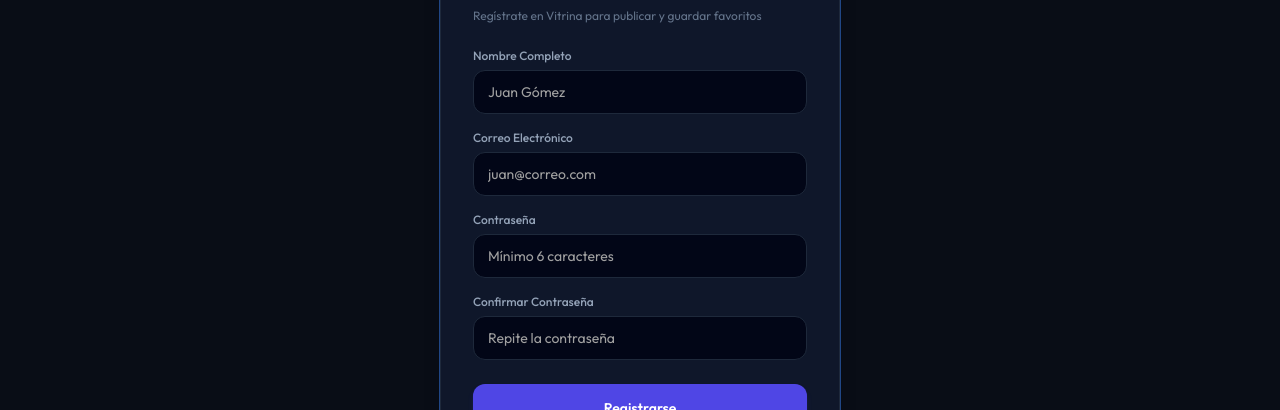
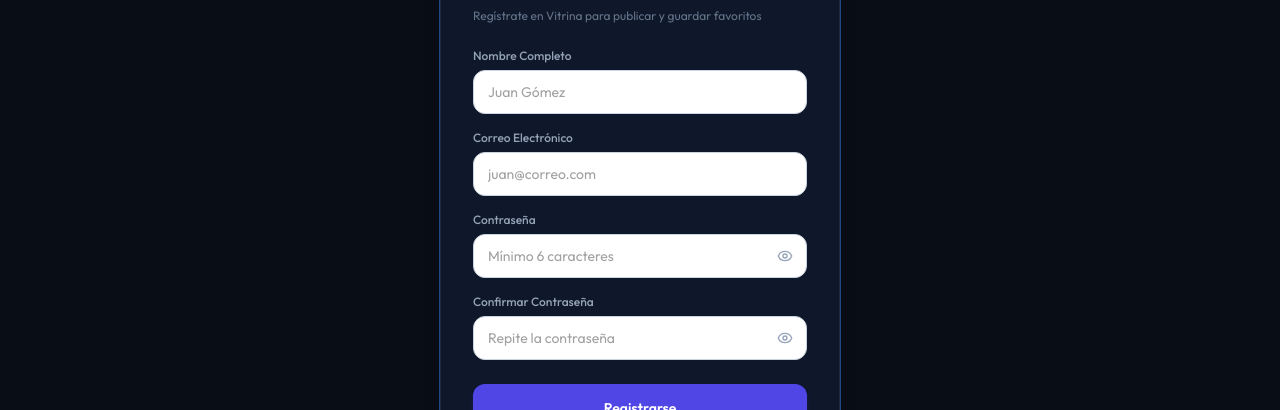
Before and after one commit to edolivares/vitrina-web, a React (Vite) app: page /registro in a window 1280 px wide. Shown: the part 237-647 px from the top of the page. Built offline with nearby package versions, Linux system fonts and the light colour scheme; no server answers.

Commit message:
Refactor de login y register con react hook form y mejoras visuales

```diff
--- a/src/views/Login.jsx
+++ b/src/views/Login.jsx
@@ -1,8 +1,10 @@
-import { useState } from 'react';
+import { useState, useEffect } from 'react';
 import { useNavigate, useLocation, useSearchParams, Link } from 'react-router-dom';
-import { Loader2, LogIn } from 'lucide-react';
+import { Loader2, LogIn, Eye, EyeOff } from 'lucide-react';
 import { Helmet } from 'react-helmet-async';
 import { sileo } from 'sileo';
+import { useForm } from 'react-hook-form';
+import { zodResolver } from '@hookform/resolvers/zod';
 import { useUser } from '@/context/UserContext';
 import { loginSchema } from '@/schemas/auth.schema';
 import { Button } from '@/components/ui/button';
@@ -10,46 +12,39 @@ import { Input } from '@/components/ui/input';
 import { Card, CardHeader, CardContent, CardTitle, CardDescription } from '@/components/ui/card';
 
 export function Login() {
-  const { login } = useUser();
+  const { user, login } = useUser();
   const navigate = useNavigate();
   const location = useLocation();
   const [searchParams] = useSearchParams();
+  const [showPassword, setShowPassword] = useState(false);
 
-  const [email, setEmail] = useState('diego@vitrina.cl');
-  const [password, setPassword] = useState('password123');
+  const {
+    register,
+    handleSubmit,
+    formState: { errors, isSubmitting },
+  } = useForm({
+    resolver: zodResolver(loginSchema),
+  });
 
-  const [errors, setErrors] = useState({});
-  const [submitting, setSubmitting] = useState(false);
+  const rawFrom = location.state?.from?.pathname || searchParams.get('redirect') || '/';
+  const from = (rawFrom === '/login' || rawFrom === '/registro') ? '/' : rawFrom;
 
-  const from = location.state?.from?.pathname || searchParams.get('redirect') || '/';
+  useEffect(() => {
+    if (user) {
+      navigate(from, { replace: true });
+    }
+  }, [user, navigate, from]);
 
-  const handleSubmit = async (e) => {
-    e.preventDefault();
-    setErrors({});
-    setSubmitting(true);
-
+  const onSubmit = async (data) => {
     try {
-
-      loginSchema.parse({ email, password });
-
-      await login(email, password);
-
+      await login(data.email, data.password);
       navigate(from, { replace: true });
     } catch (err) {
-      if (err.name === 'ZodError') {
-        const fieldErrors = {};
-        err.errors.forEach((validationError) => {
-          fieldErrors[validationError.path[0]] = validationError.message;
-        });
-        setErrors(fieldErrors);
-      } else {
+      const errorMsg = err.response?.data?.message || err.message || 'Error de conexión';
       sileo.error({
         title: 'No se pudo iniciar sesión',
-          description: err.message || 'Error de conexión'
+        description: errorMsg,
       });
-      }
-    } finally {
-      setSubmitting(false);
     }
   };
 
@@ -74,7 +69,7 @@ export function Login() {
         </CardHeader>
 
         <CardContent className="p-0">
-          <form onSubmit={handleSubmit} className="flex flex-col gap-4">
+          <form onSubmit={handleSubmit(onSubmit)} className="flex flex-col gap-4">
 
             <div className="flex flex-col gap-1.5">
               <label className="text-xs font-medium text-slate-400">
@@ -82,19 +77,18 @@ export function Login() {
               </label>
               <Input
                 type="text"
-                value={email}
-                onChange={(e) => setEmail(e.target.value)}
+                {...register('email')}
                 placeholder="nombre@correo.com"
-                disabled={submitting}
-                className={`w-full bg-slate-950 border rounded-xl h-11 px-3.5 text-sm text-slate-200 placeholder-slate-600 focus-visible:ring-0 focus-visible:ring-offset-0 focus-visible:border-indigo-500 transition-colors ${
+                disabled={isSubmitting}
+                className={`w-full bg-white border rounded-xl h-11 px-3.5 text-sm text-slate-900 placeholder-slate-400 focus-visible:ring-0 focus-visible:ring-offset-0 focus-visible:border-indigo-500 transition-colors ${
                   errors.email
                     ? 'border-rose-500/50 focus-visible:border-rose-500'
-                    : 'border-slate-800 focus-visible:border-indigo-500'
+                    : 'border-slate-300 focus-visible:border-indigo-500'
                 }`}
               />
               {errors.email && (
                 <span className="text-[10px] text-rose-400 font-medium pl-1">
-                  {errors.email}
+                  {errors.email.message}
                 </span>
               )}
             </div>
@@ -105,32 +99,41 @@ export function Login() {
                   Contraseña
                 </label>
               </div>
+              <div className="relative w-full flex items-center">
                 <Input
-                type="password"
-                value={password}
-                onChange={(e) => setPassword(e.target.value)}
+                  type={showPassword ? 'text' : 'password'}
+                  {...register('password')}
                   placeholder="••••••••"
-                disabled={submitting}
-                className={`w-full bg-slate-950 border rounded-xl h-11 px-3.5 text-sm text-slate-200 placeholder-slate-600 focus-visible:ring-0 focus-visible:ring-offset-0 focus-visible:border-indigo-500 transition-colors ${
+                  disabled={isSubmitting}
+                  className={`w-full bg-white border rounded-xl h-11 pl-3.5 pr-10 text-sm text-slate-900 placeholder-slate-400 focus-visible:ring-0 focus-visible:ring-offset-0 focus-visible:border-indigo-500 transition-colors ${
                     errors.password
                       ? 'border-rose-500/50 focus-visible:border-rose-500'
-                    : 'border-slate-800 focus-visible:border-indigo-500'
+                      : 'border-slate-300 focus-visible:border-indigo-500'
                   }`}
                 />
+                <button
+                  type="button"
+                  onClick={() => setShowPassword(!showPassword)}
+                  className="absolute right-3.5 text-slate-400 hover:text-slate-600 focus:outline-none"
+                  disabled={isSubmitting}
+                >
+                  {showPassword ? <EyeOff className="w-4 h-4" /> : <Eye className="w-4 h-4" />}
+                </button>
+              </div>
               {errors.password && (
                 <span className="text-[10px] text-rose-400 font-medium pl-1">
-                  {errors.password}
+                  {errors.password.message}
                 </span>
               )}
             </div>
 
             <Button
               type="submit"
-              disabled={submitting}
+              disabled={isSubmitting}
               className="w-full py-6 rounded-xl font-semibold bg-indigo-600 hover:bg-indigo-500 text-white flex items-center justify-center gap-2 transition-all shadow-md shadow-indigo-600/20 disabled:opacity-50 disabled:cursor-not-allowed mt-2 active:scale-[0.98] border-none"
               size="lg"
             >
-              {submitting ? (
+              {isSubmitting ? (
                 <>
                   <Loader2 className="w-4 h-4 animate-spin" />
                   Validando datos...
--- a/src/views/Register.jsx
+++ b/src/views/Register.jsx
@@ -1,8 +1,10 @@
-import { useState } from 'react';
+import { useState, useEffect } from 'react';
 import { useNavigate, useSearchParams, Link } from 'react-router-dom';
-import { Loader2, UserPlus } from 'lucide-react';
+import { Loader2, UserPlus, Eye, EyeOff } from 'lucide-react';
 import { Helmet } from 'react-helmet-async';
 import { sileo } from 'sileo';
+import { useForm } from 'react-hook-form';
+import { zodResolver } from '@hookform/resolvers/zod';
 import { useUser } from '@/context/UserContext';
 import { registerSchema } from '@/schemas/auth.schema';
 import { Button } from '@/components/ui/button';
@@ -10,47 +12,45 @@ import { Input } from '@/components/ui/input';
 import { Card, CardHeader, CardContent, CardTitle, CardDescription } from '@/components/ui/card';
 
 export function Register() {
-  const { register } = useUser();
+  const { user, register: registerUser } = useUser();
   const navigate = useNavigate();
   const [searchParams] = useSearchParams();
+  const [showPassword, setShowPassword] = useState(false);
+  const [showPasswordConfirm, setShowPasswordConfirm] = useState(false);
 
-  const [name, setName] = useState('');
-  const [email, setEmail] = useState('');
-  const [password, setPassword] = useState('');
-  const [passwordConfirm, setPasswordConfirm] = useState('');
+  const {
+    register: registerInput,
+    handleSubmit,
+    formState: { errors, isSubmitting },
+  } = useForm({
+    resolver: zodResolver(registerSchema),
+  });
 
-  const [errors, setErrors] = useState({});
-  const [submitting, setSubmitting] = useState(false);
+  const rawRedirectPath = searchParams.get('redirect') || '/';
+  const redirectPath = (rawRedirectPath === '/login' || rawRedirectPath === '/registro') ? '/' : rawRedirectPath;
 
-  const redirectPath = searchParams.get('redirect') || '/';
+  useEffect(() => {
+    if (user) {
+      navigate(redirectPath, { replace: true });
+    }
+  }, [user, navigate, redirectPath]);
 
-  const handleSubmit = async (e) => {
-    e.preventDefault();
-    setErrors({});
-    setSubmitting(true);
-
+  const onSubmit = async (data) => {
     try {
-
-      registerSchema.parse({ name, email, password, passwordConfirm });
-
-      await register({ name, email, password, passwordConfirm });
+      await registerUser({
+        name: data.name,
+        email: data.email,
+        password: data.password,
+        passwordConfirm: data.passwordConfirm,
+      });
 
       navigate(redirectPath, { replace: true });
     } catch (err) {
-      if (err.name === 'ZodError') {
-        const fieldErrors = {};
-        err.errors.forEach((validationError) => {
-          fieldErrors[validationError.path[0]] = validationError.message;
-        });
-        setErrors(fieldErrors);
-      } else {
+      const errorMsg = err.response?.data?.message || err.message || 'Error en el servidor';
       sileo.error({
         title: 'No se pudo crear la cuenta',
-          description: err.message || 'Error en el servidor'
+        description: errorMsg,
       });
-      }
-    } finally {
-      setSubmitting(false);
     }
   };
 
@@ -75,7 +75,7 @@ export function Register() {
         </CardHeader>
 
         <CardContent className="p-0">
-          <form onSubmit={handleSubmit} className="flex flex-col gap-4">
+          <form onSubmit={handleSubmit(onSubmit)} className="flex flex-col gap-4">
 
             <div className="flex flex-col gap-1.5">
               <label className="text-xs font-medium text-slate-400">
@@ -83,19 +83,18 @@ export function Register() {
               </label>
               <Input
                 type="text"
-                value={name}
-                onChange={(e) => setName(e.target.value)}
+                {...registerInput('name')}
                 placeholder="Juan Gómez"
-                disabled={submitting}
-                className={`w-full bg-slate-950 border rounded-xl h-11 px-3.5 text-sm text-slate-200 placeholder-slate-600 focus-visible:ring-0 focus-visible:ring-offset-0 focus-visible:border-indigo-500 transition-colors ${
+                disabled={isSubmitting}
+                className={`w-full bg-white border rounded-xl h-11 px-3.5 text-sm text-slate-900 placeholder-slate-400 focus-visible:ring-0 focus-visible:ring-offset-0 focus-visible:border-indigo-500 transition-colors ${
                   errors.name
                     ? 'border-rose-500/50 focus-visible:border-rose-500'
-                    : 'border-slate-800 focus-visible:border-indigo-500'
+                    : 'border-slate-300 focus-visible:border-indigo-500'
                 }`}
               />
               {errors.name && (
                 <span className="text-[10px] text-rose-400 font-medium pl-1">
-                  {errors.name}
+                  {errors.name.message}
                 </span>
               )}
             </div>
@@ -106,19 +105,18 @@ export function Register() {
               </label>
               <Input
                 type="text"
-                value={email}
-                onChange={(e) => setEmail(e.target.value)}
+                {...registerInput('email')}
                 placeholder="juan@correo.com"
-                disabled={submitting}
-                className={`w-full bg-slate-950 border rounded-xl h-11 px-3.5 text-sm text-slate-200 placeholder-slate-600 focus-visible:ring-0 focus-visible:ring-offset-0 focus-visible:border-indigo-500 transition-colors ${
+                disabled={isSubmitting}
+                className={`w-full bg-white border rounded-xl h-11 px-3.5 text-sm text-slate-900 placeholder-slate-400 focus-visible:ring-0 focus-visible:ring-offset-0 focus-visible:border-indigo-500 transition-colors ${
                   errors.email
                     ? 'border-rose-500/50 focus-visible:border-rose-500'
-                    : 'border-slate-800 focus-visible:border-indigo-500'
+                    : 'border-slate-300 focus-visible:border-indigo-500'
                 }`}
               />
               {errors.email && (
                 <span className="text-[10px] text-rose-400 font-medium pl-1">
-                  {errors.email}
+                  {errors.email.message}
                 </span>
               )}
             </div>
@@ -127,21 +125,30 @@ export function Register() {
               <label className="text-xs font-medium text-slate-400">
                 Contraseña
               </label>
+              <div className="relative w-full flex items-center">
                 <Input
-                type="password"
-                value={password}
-                onChange={(e) => setPassword(e.target.value)}
+                  type={showPassword ? 'text' : 'password'}
+                  {...registerInput('password')}
                   placeholder="Mínimo 6 caracteres"
-                disabled={submitting}
-                className={`w-full bg-slate-950 border rounded-xl h-11 px-3.5 text-sm text-slate-200 placeholder-slate-600 focus-visible:ring-0 focus-visible:ring-offset-0 focus-visible:border-indigo-500 transition-colors ${
+                  disabled={isSubmitting}
+                  className={`w-full bg-white border rounded-xl h-11 pl-3.5 pr-10 text-sm text-slate-900 placeholder-slate-400 focus-visible:ring-0 focus-visible:ring-offset-0 focus-visible:border-indigo-500 transition-colors ${
                     errors.password
                       ? 'border-rose-500/50 focus-visible:border-rose-500'
-                    : 'border-slate-800 focus-visible:border-indigo-500'
+                      : 'border-slate-300 focus-visible:border-indigo-500'
                   }`}
                 />
+                <button
+                  type="button"
+                  onClick={() => setShowPassword(!showPassword)}
+                  className="absolute right-3.5 text-slate-400 hover:text-slate-600 focus:outline-none"
+                  disabled={isSubmitting}
+                >
+                  {showPassword ? <EyeOff className="w-4 h-4" /> : <Eye className="w-4 h-4" />}
+                </button>
+              </div>
               {errors.password && (
                 <span className="text-[10px] text-rose-400 font-medium pl-1">
-                  {errors.password}
+                  {errors.password.message}
                 </span>
               )}
             </div>
@@ -150,32 +157,41 @@ export function Register() {
               <label className="text-xs font-medium text-slate-400">
                 Confirmar Contraseña
               </label>
+              <div className="relative w-full flex items-center">
                 <Input
-                type="password"
-                value={passwordConfirm}
-                onChange={(e) => setPasswordConfirm(e.target.value)}
+                  type={showPasswordConfirm ? 'text' : 'password'}
+                  {...registerInput('passwordConfirm')}
                   placeholder="Repite la contraseña"
-                disabled={submitting}
-                className={`w-full bg-slate-950 border rounded-xl h-11 px-3.5 text-sm text-slate-200 placeholder-slate-600 focus-visible:ring-0 focus-visible:ring-offset-0 focus-visible:border-indigo-500 transition-colors ${
+                  disabled={isSubmitting}
+                  className={`w-full bg-white border rounded-xl h-11 pl-3.5 pr-10 text-sm text-slate-900 placeholder-slate-400 focus-visible:ring-0 focus-visible:ring-offset-0 focus-visible:border-indigo-500 transition-colors ${
                     errors.passwordConfirm
                       ? 'border-rose-500/50 focus-visible:border-rose-500'
-                    : 'border-slate-800 focus-visible:border-indigo-500'
+                      : 'border-slate-300 focus-visible:border-indigo-500'
                   }`}
                 />
+                <button
+                  type="button"
+                  onClick={() => setShowPasswordConfirm(!showPasswordConfirm)}
+                  className="absolute right-3.5 text-slate-400 hover:text-slate-600 focus:outline-none"
+                  disabled={isSubmitting}
+                >
+                  {showPasswordConfirm ? <EyeOff className="w-4 h-4" /> : <Eye className="w-4 h-4" />}
+                </button>
+              </div>
               {errors.passwordConfirm && (
                 <span className="text-[10px] text-rose-400 font-medium pl-1">
-                  {errors.passwordConfirm}
+                  {errors.passwordConfirm.message}
                 </span>
               )}
             </div>
 
             <Button
               type="submit"
-              disabled={submitting}
+              disabled={isSubmitting}
               className="w-full py-6 rounded-xl font-semibold bg-indigo-600 hover:bg-indigo-500 text-white flex items-center justify-center gap-2 transition-all shadow-md shadow-indigo-600/20 disabled:opacity-50 disabled:cursor-not-allowed mt-2 active:scale-[0.98] border-none"
               size="lg"
             >
-              {submitting ? (
+              {isSubmitting ? (
                 <>
                   <Loader2 className="w-4 h-4 animate-spin" />
                   Creando cuenta...
```
Lines whose indentation alone changed are shown as unchanged.
